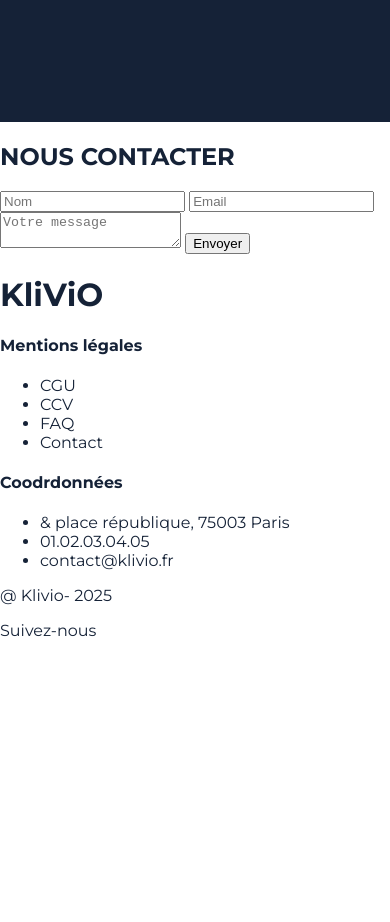
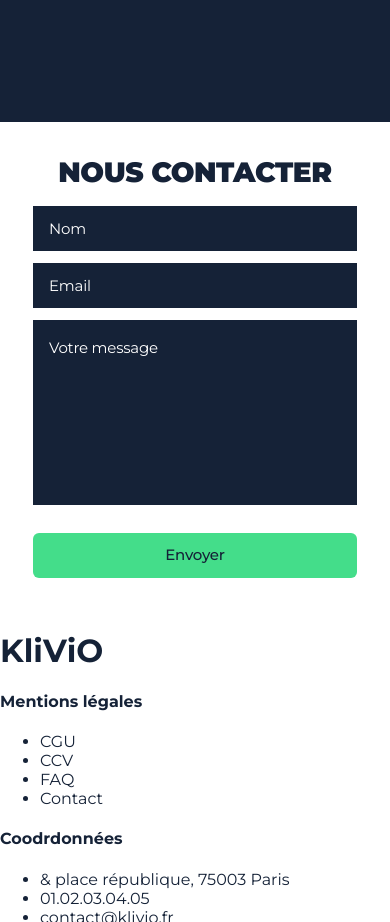
Before and after one commit to BrandonPicq/html_css, a plain HTML site: page index.html in a window 390 px wide. Shown: the part 7968-8890 px from the top of the page. Before the commit the page ends 8643 px from the top, so only its background shows below. Drawn offline with Linux system fonts and the light colour scheme.

Commit message:
[ADD]: Add styling for form

```diff
--- /dev/null
+++ b/css/contact.css
@@ -0,0 +1,148 @@
+.contact {
+  display: flex;
+  flex-direction: column;
+  align-items: center;
+  padding: 4rem 10%;
+  background-color: #ffffff;
+}
+
+.contact h2 {
+  font-family: "Montserrat", sans-serif;
+  font-weight: 900;
+  font-size: 2.5rem;
+  line-height: 2.25rem;
+  text-transform: uppercase;
+  letter-spacing: -0.015em;
+  color: #152237;
+  margin: 0 0 1.5rem 0;
+}
+
+.contact-divider {
+  width: 21.875rem;
+  height: 1px;
+  background-color: #44dd8a;
+  margin-bottom: 3rem;
+}
+
+.contact-form {
+  display: flex;
+  flex-direction: column;
+  align-items: center;
+  width: 100%;
+  max-width: 83.5rem;
+  gap: 0;
+}
+
+.contact-row {
+  display: flex;
+  gap: 8.5%;
+  width: 100%;
+  margin-bottom: 2.5rem;
+}
+
+.contact-row input {
+  flex: 1;
+  height: 2.83rem;
+  padding: 0 1rem;
+  background-color: #152237;
+  border: none;
+  border-radius: 0;
+  font-family: "Montserrat", sans-serif;
+  font-weight: 400;
+  font-size: 0.9375rem;
+  line-height: 1.5rem;
+  letter-spacing: -0.015em;
+  color: #ffffff;
+  box-sizing: border-box;
+}
+
+.contact-row input::placeholder {
+  color: #ffffff;
+}
+
+.contact-form textarea {
+  width: 100%;
+  height: 12.16rem;
+  padding: 1rem;
+  background-color: #152237;
+  border: none;
+  border-radius: 0;
+  font-family: "Montserrat", sans-serif;
+  font-weight: 400;
+  font-size: 0.9375rem;
+  line-height: 1.5rem;
+  letter-spacing: -0.015em;
+  color: #ffffff;
+  resize: none;
+  box-sizing: border-box;
+}
+
+.contact-form textarea::placeholder {
+  color: #ffffff;
+}
+
+.contact-form button {
+  width: 22rem;
+  height: 2.83rem;
+  background-color: #44dd8a;
+  border: none;
+  border-radius: 0.375rem;
+  font-family: "Montserrat", sans-serif;
+  font-weight: 500;
+  font-size: 0.9375rem;
+  line-height: 1.125rem;
+  letter-spacing: -0.015em;
+  color: #152237;
+  cursor: pointer;
+  margin-top: 3rem;
+}
+
+.contact-form button:hover {
+  opacity: 0.9;
+}
+
+@media (max-width: 768px) {
+  .contact {
+    padding: 2rem 1rem;
+    align-items: center;
+  }
+
+  .contact h2 {
+    font-size: 1.75rem;
+    text-align: center;
+    margin-bottom: 1rem;
+  }
+
+  .contact-divider {
+    display: none;
+  }
+
+  .contact-form {
+    width: 90.5%;
+    max-width: 22.25rem;
+    gap: 0.75rem;
+  }
+
+  .contact-row {
+    flex-direction: column;
+    gap: 0.75rem;
+    margin-bottom: 0;
+  }
+
+  .contact-row input {
+    width: 100%;
+    height: 2.8125rem !important;
+    min-height: 2.8125rem;
+  }
+
+  .contact-form textarea {
+    width: 100%;
+    height: 11.5625rem;
+  }
+
+  .contact-form button {
+    width: 100%;
+    height: 2.8125rem;
+    margin-top: 1rem;
+  }
+}
--- a/css/main.css
+++ b/css/main.css
@@ -4,6 +4,7 @@
 @import url("avis.css");
 @import url("feature-section.css");
 @import url("about.css");
+@import url("contact.css");
 
 body {
   font-family: "Montserrat", sans-serif;
--- a/index.html
+++ b/index.html
@@ -553,11 +553,14 @@
         <img src="assets/logo.png" alt="Klivio logo" />
       </div>
     </section>
-    <section>
-      <h2>NOUS CONTACTER</h2>
-      <form>
-        <input type="text" placeholder="Nom" />
-        <input type="email" placeholder="Email" />
+    <section class="contact">
+      <h2>Nous contacter</h2>
+      <div class="contact-divider"></div>
+      <form class="contact-form">
+        <div class="contact-row">
+          <input type="text" placeholder="Nom" />
+          <input type="email" placeholder="Email" />
+        </div>
         <textarea placeholder="Votre message"></textarea>
         <button type="submit">Envoyer</button>
       </form>
```
